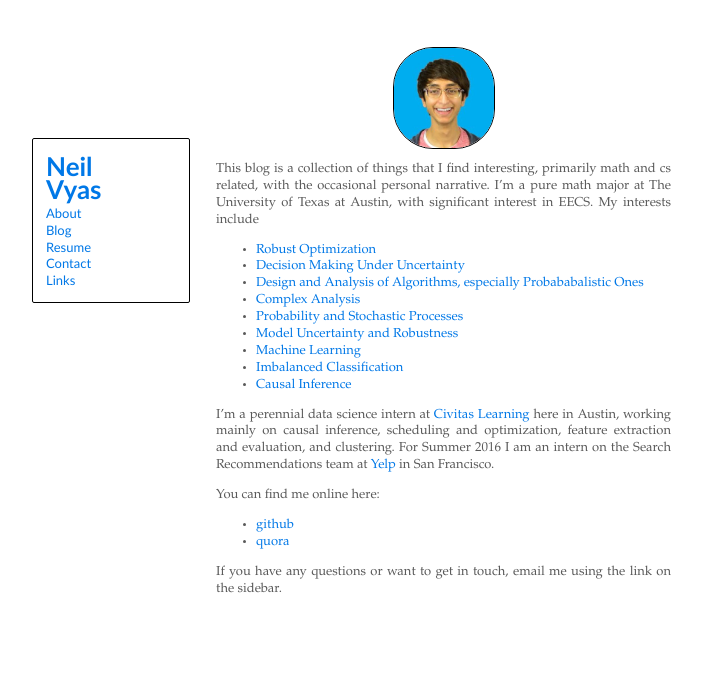
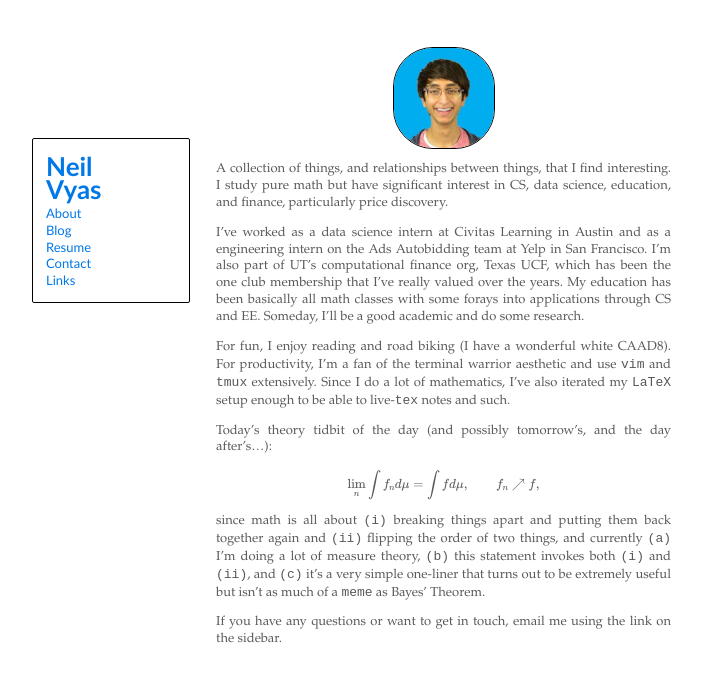
Before and after one commit to neilvyas/neilvyas.github.io, a Jekyll site: the page built from about.md, in a window 1280 px wide. Shown: the top 682 px of the page, without its empty margins (2-704 px from the left). Built offline with Jekyll 4.4.1, drawn with Linux system fonts in a browser that asks for light colours; formulas are drawn with MathJax 3.

Commit message:
the great 2016 revamp

```diff
--- a/about.md
+++ b/about.md
@@ -3,26 +3,27 @@ layout: default
 ---
 ![profile](static/img/neil_vyas.jpg)
 
-This blog is a collection of things that I find interesting, primarily math and cs related, with
-the occasional personal narrative. I'm a pure math major at The University of Texas at Austin, with
-significant interest in EECS. My interests include
+A collection of things, and relationships between things, that I find interesting. I study pure math
+but have significant interest in CS, data science, education, and finance, particularly price
+discovery.
 
-- [Robust Optimization](https://faculty.fuqua.duke.edu/~dbbrown/bio/papers/bertsimas_brown_caramanis_11.pdf)
-- [Decision Making Under Uncertainty](https://mitpress.mit.edu/decision-making-under-uncertainty)
-- [Design and Analysis of Algorithms, especially Probababalistic Ones](http://www.immorlica.com/randAlg/Karp91.pdf)
-- [Complex Analysis](http://www.fing.edu.uy/~cerminar/Complex_Analysis.pdf)
-- [Probability and Stochastic Processes](http://www.math.harvard.edu/~knill/teaching/math144_1994/probability.pdf)
-- [Model Uncertainty and Robustness](http://web.stanford.edu/~cy10/public/mrobust/Model_Robustness.pdf)
-- [Machine Learning](https://work.caltech.edu/telecourse.html)
-- [Imbalanced Classification](http://www.icmc.usp.br/~mcmonard/public/laptec2002.pdf)
-- [Causal Inference](http://ftp.cs.ucla.edu/pub/stat_ser/r350.pdf)
+I've worked as a data science intern at Civitas Learning in Austin and as a engineering intern on the
+Ads Autobidding team at Yelp in San Francisco. I'm also part of UT's computational finance org, Texas
+UCF, which has been the one club membership that I've really valued over the years. My education has
+been basically all math classes with some forays into applications through CS and EE. Someday, I'll be
+a good academic and do some research.
 
-I'm a perennial data science intern at [Civitas Learning](http://www.civitaslearning.com/) here in Austin, working mainly on causal inference, scheduling and optimization, feature extraction and evaluation, and clustering. For Summer 2016 I am an intern on the Search Recommendations team at [Yelp](https://www.yelp.com) in San Francisco.
+For fun, I enjoy reading and road biking (I have a wonderful white CAAD8). For productivity, I'm a
+fan of the terminal warrior aesthetic and use `vim` and `tmux` extensively. Since I do a lot of
+mathematics, I've also iterated my `LaTeX` setup enough to be able to live-`tex` notes and such.
 
-You can find me online here:
+Today's theory tidbit of the day (and possibly tomorrow's, and the day after's...):
 
-- [github](https://www.github.com/neilvyas)
-- [quora](http://www.quora.com/Neil-Vyas-1)
+$$ \lim_n \int f_n d\mu = \int f d\mu, \qquad f_n \nearrow f,$$
 
+since math is all about `(i)` breaking things apart and putting them back together again and `(ii)`
+flipping the order of two things, and currently `(a)` I'm doing a lot of measure theory, `(b)` this
+statement invokes both `(i)` and `(ii)`, and `(c)` it's a very simple one-liner that turns out to be
+extremely useful but isn't as much of a `meme` as Bayes' Theorem.
 
 If you have any questions or want to get in touch, email me using the link on the sidebar.
--- a/blog.html
+++ b/blog.html
@@ -1,6 +1,10 @@
 ---
 layout: default
 ---
+{% capture difference %} {{ site.posts | size | minus:1 }} {% endcapture %}
+{% if difference contains '-' %}
+ {% include no-posts.html %}
+{% else %}
   {% for post in site.posts %}
     {% if post.type contains "post" %}
       {% include post-preview.html post=post content=post.excerpt %}
@@ -8,3 +12,4 @@ layout: default
       {% include stream_incl.html post=post content=post.content %}
     {% endif %}
   {% endfor %}
+{% endif %}
```
Also changed, not shown: _includes/no-posts.html (added, +11 -0 lines), index.md (+29 -1 lines), links.html (+4 -13 lines), resume.md (+2 -21 lines), _drafts/2015-03-27-YC-Austin.markdown (renamed from _posts/2015-03-27-YC-Austin.markdown), 1 other file. Lines whose indentation alone changed are shown as unchanged.
